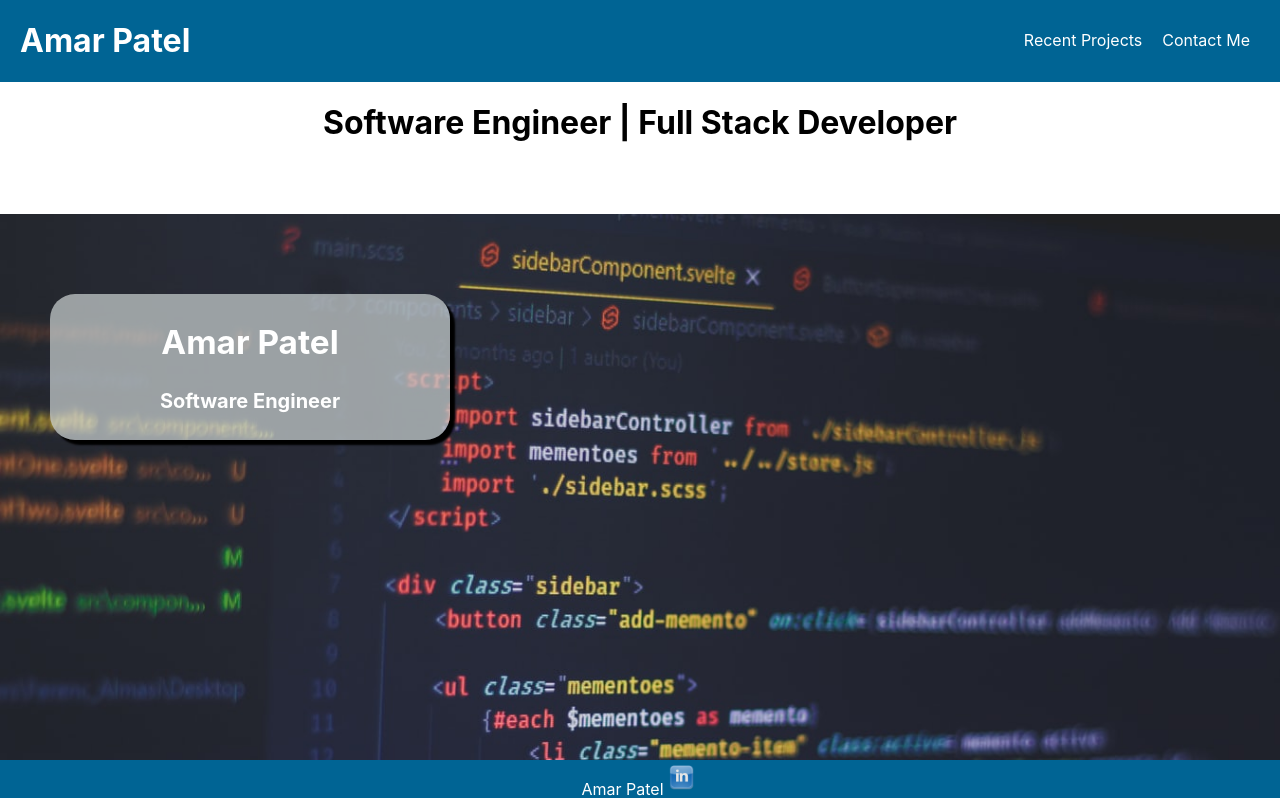
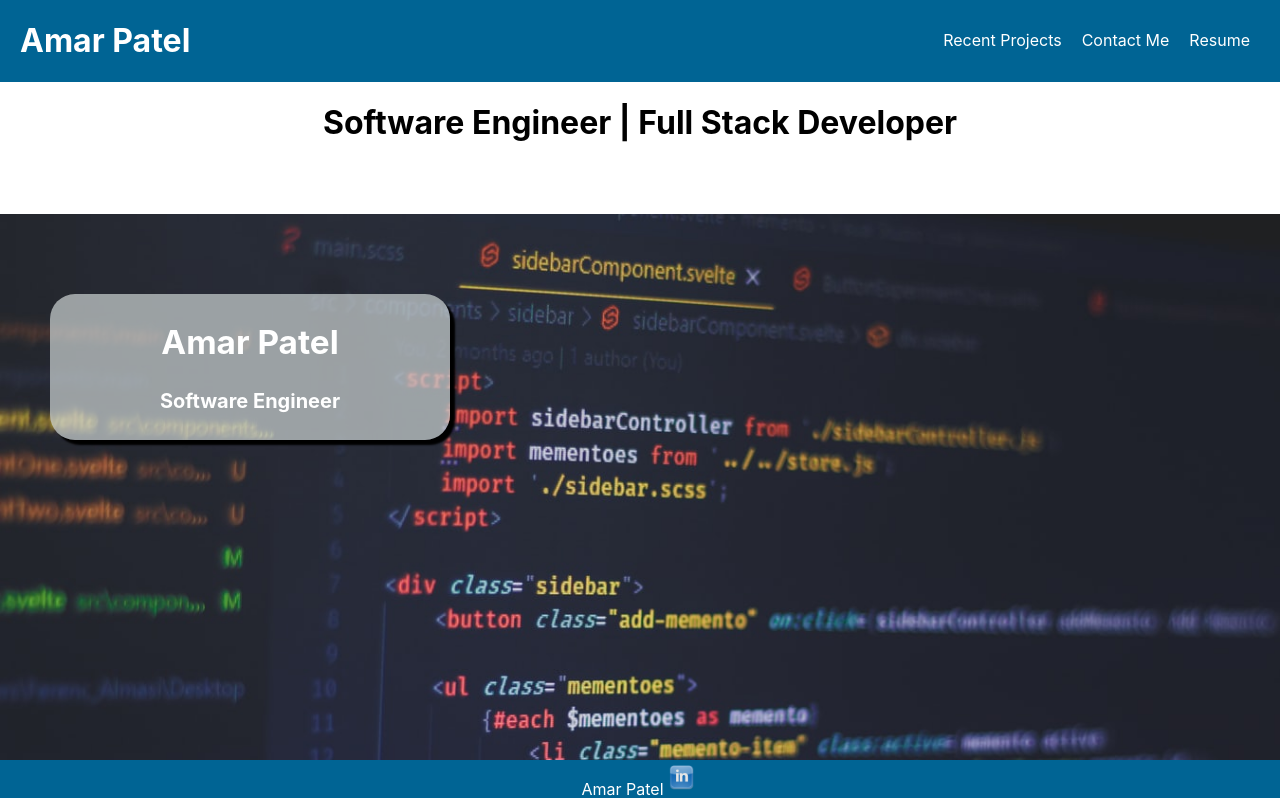
Before and after one commit to amarp86/amar-patel, a React (Create React App) app in the folder client/: page / in a window 1280 px wide. Shown: the top 798 px of the page. Built offline with nearby package versions, Linux system fonts and the light colour scheme.

Commit message:
form works

```diff
--- a/client/src/components/layout/Nav.jsx
+++ b/client/src/components/layout/Nav.jsx
@@ -9,6 +9,12 @@ function Nav(props) {
       <div className="menu-links">
         <Link to="/projects">Recent Projects</Link>
         <Link to="/contact">Contact Me</Link>
+        <a
+          href="https://1drv.ms/w/s!Ah5HXdHVlST5kRK2P5m94N1cnV2o"
+          target="blank"
+        >
+          Resume
+        </a>
       </div>
     </div>
   );
```
